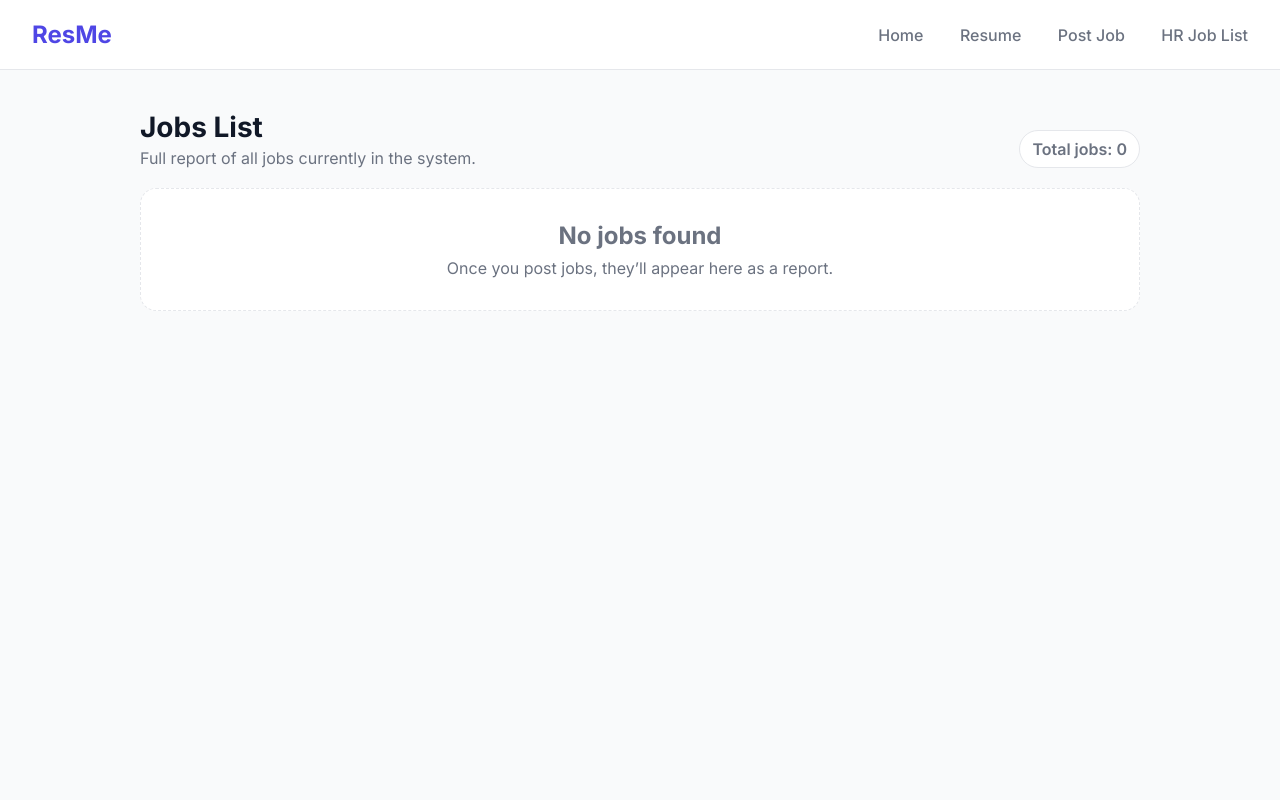
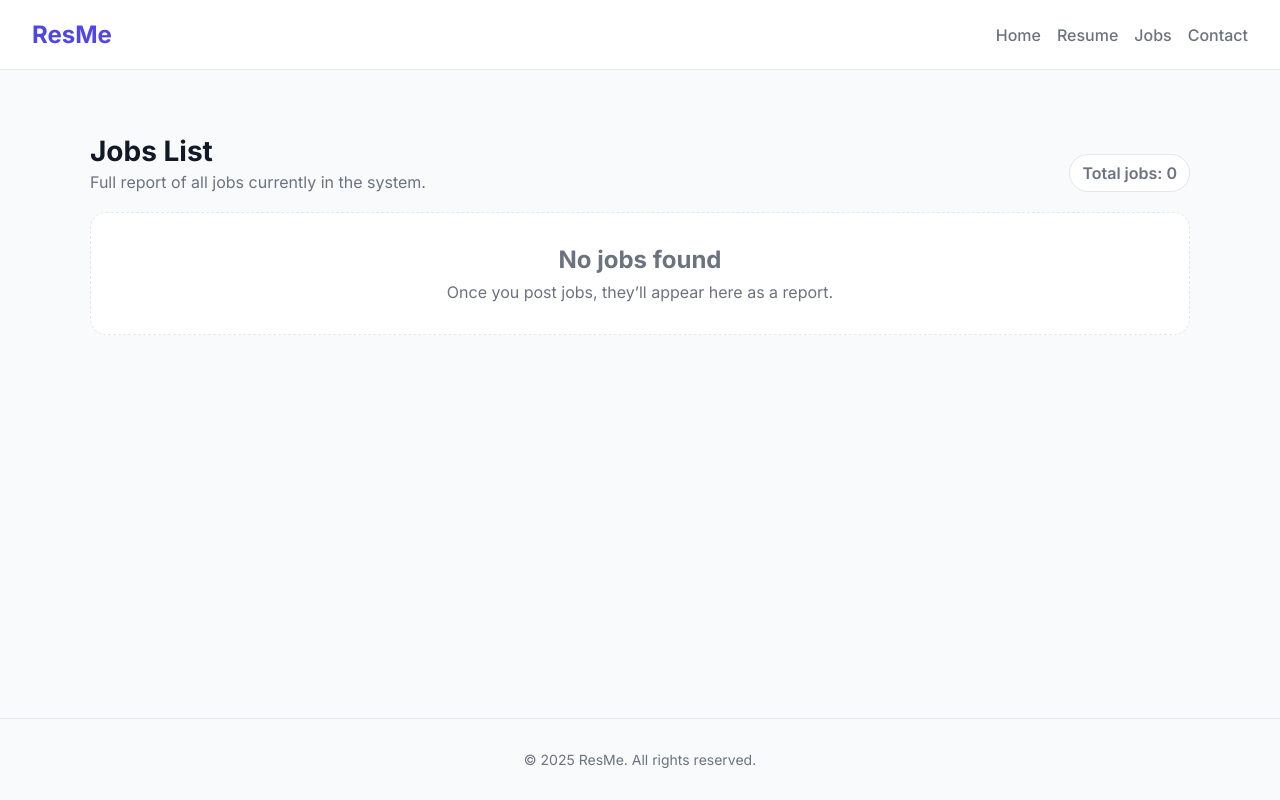
Before and after one commit to BS-ASPM-2025/bs-aspm-2025-team1, a FastAPI app: page /jobs_list in a window 1280 px wide. Run offline with FastAPI, Linux system fonts and the light colour scheme; data that the repository does not hold is empty.

Commit message:
gui fix with base,html file.

```diff
--- a/templates/jobs_list.html
+++ b/templates/jobs_list.html
@@ -1,72 +1,14 @@
-<!DOCTYPE html>
-<html lang="en">
+{% extends "base.html" %}
 
-<head>
-  <meta charset="UTF-8" />
-  <meta name="viewport" content="width=device-width, initial-scale=1.0" />
-  <title>HR Job List - {{ company_name }}</title>
+{% block title %}Jobs List{% endblock %}
 
-  <link href="https://fonts.googleapis.com/css2?family=Inter:wght@400;500;600;700&display=swap" rel="stylesheet">
-
+{% block extra_css %}
 <style>
-    :root {
-      --primary-color: #4f46e5;
-      --primary-hover: #4338ca;
-      --bg-color: #f9fafb;
-      --card-bg: #ffffff;
-      --text-color: #111827;
-      --text-secondary: #6b7280;
-      --border-color: #e5e7eb;
-    }
-
-    body {
-      font-family: 'Inter', sans-serif;
-      background-color: var(--bg-color);
-      color: var(--text-color);
-      margin: 0;
-      display: flex;
-      flex-direction: column;
-      min-height: 100vh;
-    }
-
-    header {
-      background-color: var(--card-bg);
-      border-bottom: 1px solid var(--border-color);
-      padding: 1.25rem 2rem;
-      display: flex;
-      justify-content: space-between;
-      align-items: center;
-    }
-
-    .logo {
-      font-weight: 700;
-      font-size: 1.5rem;
-      color: var(--primary-color);
-      text-decoration: none;
-    }
-
-    nav a {
-      color: var(--text-secondary);
-      text-decoration: none;
-      margin-left: 2rem;
-      font-weight: 500;
-      transition: color 0.2s;
-    }
-
-    nav a:hover {
-      color: var(--text-color);
-    }
-
-    main {
-      flex: 1;
-      padding: 2.5rem 1rem 3.5rem;
-      display: flex;
-      justify-content: center;
-    }
-
-    .container {
+  .jobs-container {
     width: 100%;
-      max-width: 1000px;
+    max-width: 1100px;
+    margin: 0 auto;
+    text-align: left; /* כי ב-base main הוא text-align:center */
   }
 
   .page-head {
@@ -141,6 +83,7 @@
     background: #fff;
     color: var(--text-secondary);
     font-weight: 600;
+    white-space: nowrap;
   }
 
   .grid {
@@ -206,26 +149,14 @@
 
   @media (max-width: 720px) {
     .grid { grid-template-columns: 1fr; }
-      header { padding: 1rem 1.25rem; }
     .page-head { flex-direction: column; align-items: flex-start; }
     .meta { justify-content: flex-start; }
   }
 </style>
-</head>
+{% endblock %}
 
-<body>
-  <header>
-    <a href="/" class="logo">{{ company_name }}</a>
-    <nav>
-      <a href="/">Home</a>
-      <a href="/upload_resume">Resume</a>
-      <a href="/post_job">Post Job</a>
-      <a href="/hr_job_list">HR Job List</a>
-    </nav>
-  </header>
-
-  <main>
-    <div class="container">
+{% block content %}
+  <div class="jobs-container">
     <div class="page-head">
       <div>
         <h1 class="page-title">Jobs List</h1>
@@ -246,9 +177,7 @@
         {% for j in jobs %}
           <div class="job-card">
             <div class="job-top">
-              <div>
               <h2 class="job-title">{{ j.title }}</h2>
-              </div>
 
               <div class="meta">
                 <span class="badge">Degree: {{ j.degree }}</span>
@@ -293,7 +222,4 @@
       </div>
     {% endif %}
   </div>
-  </main>
-</body>
-
-</html>
+{% endblock %}
```
Lines whose indentation alone changed are shown as unchanged.
